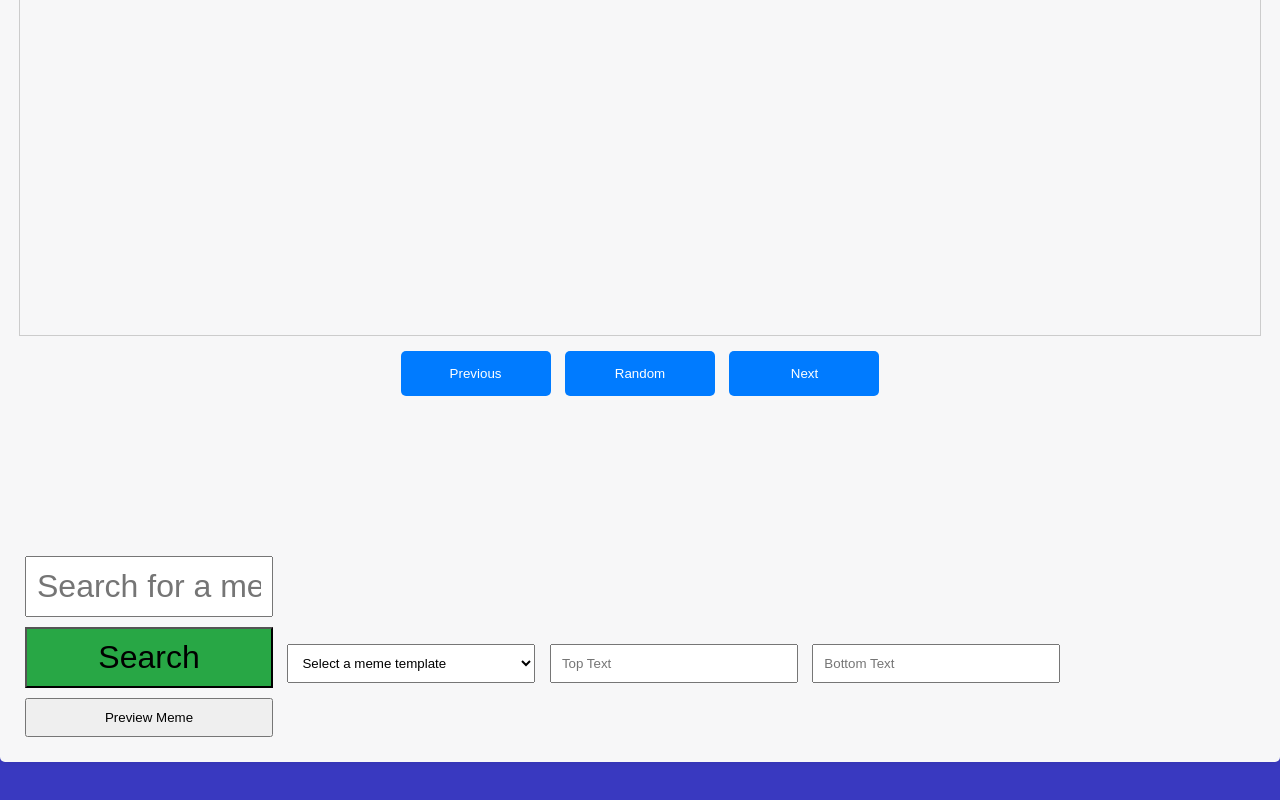
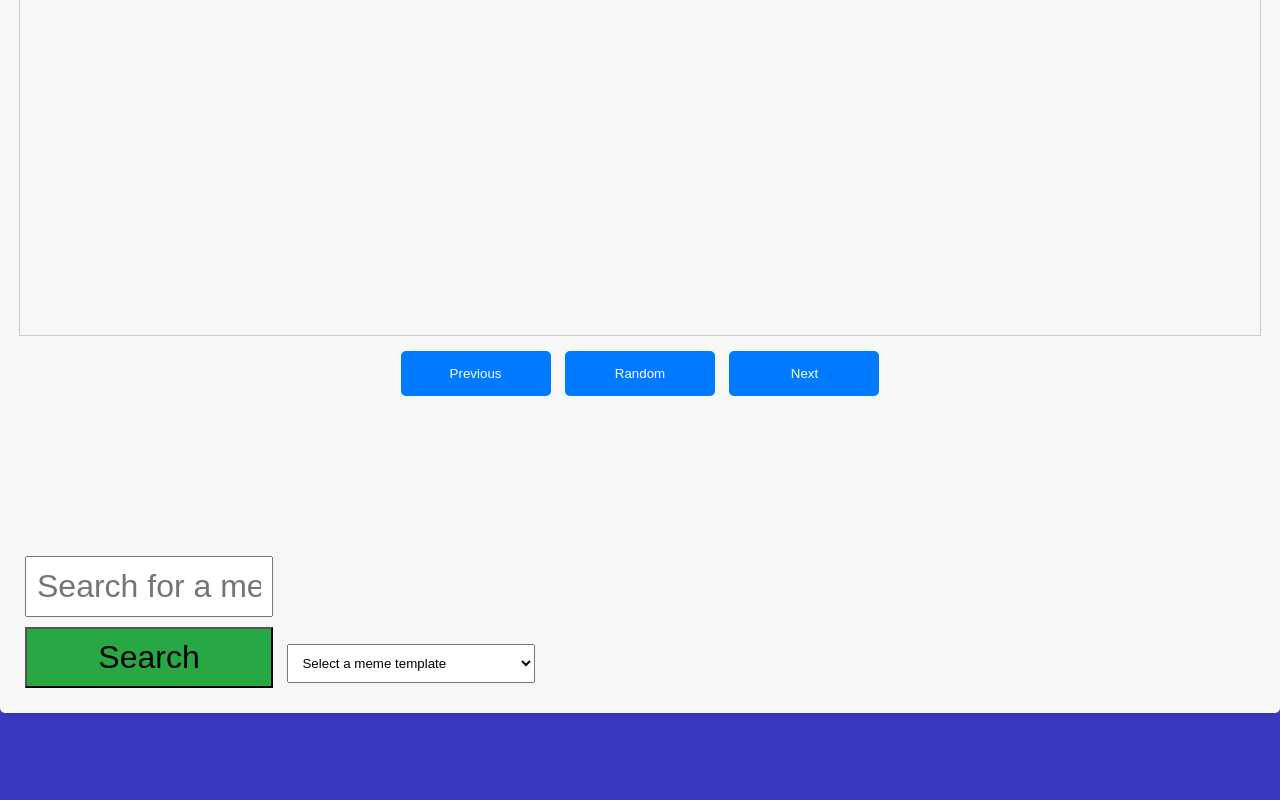
Before and after one commit to PaulSaitabau/-Phase-1-Independent-Project, a plain HTML site: page index.html in a window 1280 px wide. Shown: the part 1285-2085 px from the top of the page. After the commit the page ends 2048 px from the top, so only its background shows below. Drawn offline with Linux system fonts and the light colour scheme; no server answers.

Commit message:
complete project

```diff
--- a/index.html
+++ b/index.html
@@ -24,11 +24,7 @@
             <button type="button" id="search-btn">Search</button>
             <select id="template-select" required>
                 <option value="" disabled selected>Select a meme template</option>
-                <!-- Meme template options will be dynamically generated here -->
             </select>
-            <input type="text" id="top-text" placeholder="Top Text" required>
-            <input type="text" id="bottom-text" placeholder="Bottom Text" required>
-            <button type="submit">Preview Meme</button>
         </form>
         </div>
     </div>
```
